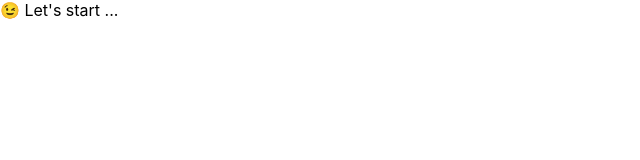
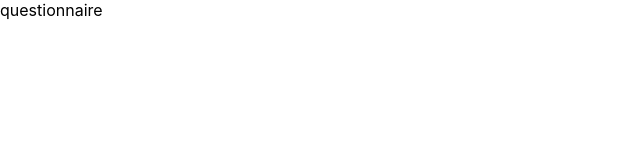
Before and after one commit to Kateryna-Borysenko/andersen-react-hw, a React (Create React App) app: page / in a window 1280 px wide. Shown: the top 160 px of the page, without its empty margins (0-640 px from the left). Built offline with nearby package versions, Linux system fonts and the light colour scheme.

Commit message:
Added readme file

```diff
--- a/src/App.js
+++ b/src/App.js
@@ -2,7 +2,7 @@
 function App() {
   return (
     <div className="App">
-      😉 Let's start ...
+      questionnaire
     </div>
   );
 }
```
Also changed, not shown: 1 other file (tests, documents, lock files or other folders).
